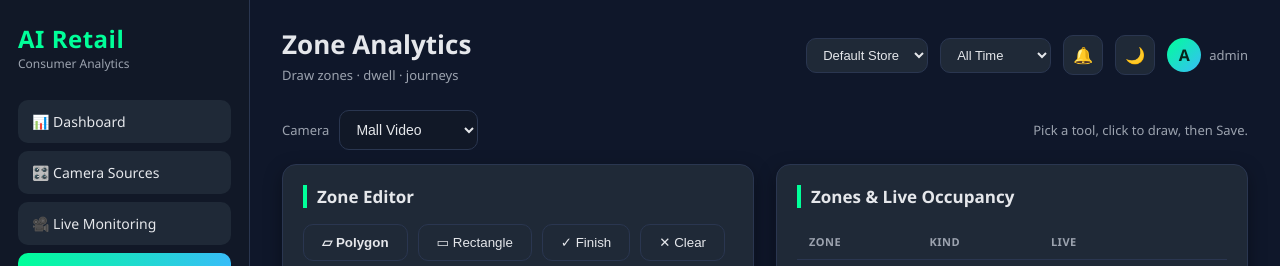
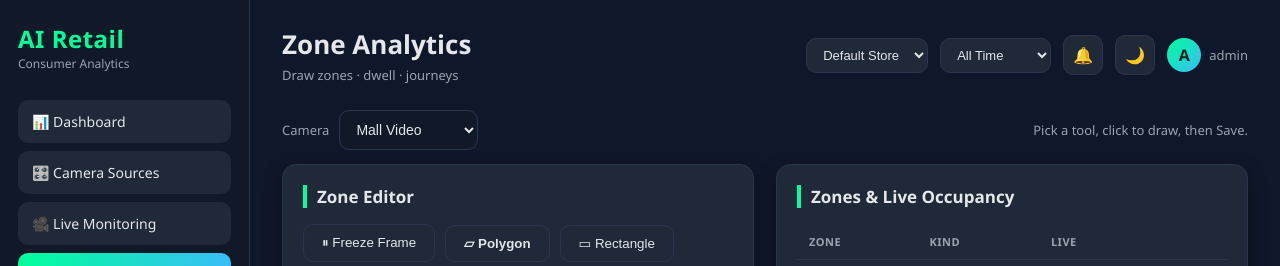
Before and after one commit to mohankasaurabh/AI-RETAIL-ANALYTICS, a Flask app: page /zones in a window 1280 px wide. Shown: the top 266 px of the page. Run offline with Flask 3, Linux system fonts and the light colour scheme; data comes from the database, SQL or seed files in the repository; data that the repository does not hold is empty; some libraries are stand-ins or nearby versions.

Commit message:
Updated zone drawing

```diff
--- a/static/css/analytics.css
+++ b/static/css/analytics.css
@@ -22,6 +22,11 @@
     top: 0;
     left: 0;
     pointer-events: none;
+}
+/* the zone editor canvas must receive clicks for drawing */
+#zone-canvas {
+    pointer-events: auto;
+    cursor: crosshair;
 }
 
 /* Heatmap legend */
--- a/static/js/pages/zones.js
+++ b/static/js/pages/zones.js
@@ -9,6 +9,7 @@ let tool = "polygon";
 let draft = [];            // points in FRAME coords
 let rectStart = null;
 let zones = [];            // existing zones
+let frozen = false;        // freeze the snapshot background for drawing
 let popChart, dwellChart, hourlyChart;
 
 const canvas = document.getElementById("zone-canvas");
@@ -79,11 +80,11 @@ function redraw() {
         drawPoly(z.points, z.color || "#38bdf8", z.name);
     });
 
-    // draft
+    // draft (high-contrast yellow so it stands out over zones/video)
     if (draft.length) {
-        ctx.fillStyle = "rgba(0,255,153,0.25)";
-        ctx.strokeStyle = "#00ff99";
-        ctx.lineWidth = 2;
+        ctx.fillStyle = "rgba(255,212,0,0.30)";
+        ctx.strokeStyle = "#ffd400";
+        ctx.lineWidth = 3;
         ctx.beginPath();
         draft.forEach((p, i) => {
             const [cx, cy] = toCanvas(p[0], p[1]);
@@ -93,8 +94,11 @@ function redraw() {
         ctx.fill(); ctx.stroke();
         draft.forEach(p => {
             const [cx, cy] = toCanvas(p[0], p[1]);
-            ctx.fillStyle = "#00ff99";
-            ctx.beginPath(); ctx.arc(cx, cy, 4, 0, Math.PI * 2); ctx.fill();
+            // dark outline + bright fill for visibility on any background
+            ctx.fillStyle = "#ffd400";
+            ctx.strokeStyle = "#000";
+            ctx.lineWidth = 2;
+            ctx.beginPath(); ctx.arc(cx, cy, 6, 0, Math.PI * 2); ctx.fill(); ctx.stroke();
         });
     }
 }
@@ -132,6 +136,8 @@ async function loadCameras() {
 
 async function selectCamera(id) {
     cameraId = id;
+    frozen = false;              // new camera -> resume live preview
+    updateFreezeBtn();
     // ensure frames exist for the snapshot background
     API.post(`/api/sources/${id}/start`).catch(() => {});
     refreshBg();
@@ -141,8 +147,32 @@ async function selectCamera(id) {
 }
 
 function refreshBg() {
+    if (frozen) return;               // keep the frame still while drawing
     if (cameraId) bg.src = `/api/sources/${cameraId}/snapshot?t=${Date.now()}`;
 }
+
+function updateFreezeBtn() {
+    const btn = document.getElementById("freeze-btn");
+    if (!btn) return;
+    if (frozen) {
+        btn.textContent = "▶ Live";
+        btn.classList.remove("btn-outline"); btn.classList.add("btn");
+    } else {
+        btn.textContent = "⏸ Freeze Frame";
+        btn.classList.remove("btn"); btn.classList.add("btn-outline");
+    }
+}
+
+function toggleFreeze() {
+    frozen = !frozen;
+    updateFreezeBtn();
+    if (!frozen) refreshBg();         // grab a fresh frame when going live again
+    const hint = document.getElementById("zone-hint");
+    if (hint) hint.textContent = frozen
+        ? "Frame frozen — draw your zone, then Save."
+        : "Pick a tool, click to draw, then Save.";
+}
+window.toggleFreeze = toggleFreeze;
 
 async function loadZones() {
     zones = await API.get(`/api/cameras/${cameraId}/zones`);
--- a/templates/zones.html
+++ b/templates/zones.html
@@ -19,6 +19,7 @@
         <h2>Zone Editor</h2>
 
         <div class="controls-row">
+            <button class="btn-outline" id="freeze-btn" onclick="toggleFreeze()">⏸ Freeze Frame</button>
             <button class="btn-outline" id="tool-polygon" onclick="setTool('polygon')">▱ Polygon</button>
             <button class="btn-outline" id="tool-rect" onclick="setTool('rect')">▭ Rectangle</button>
             <button class="btn-outline" onclick="finishShape()">✓ Finish</button>
```
